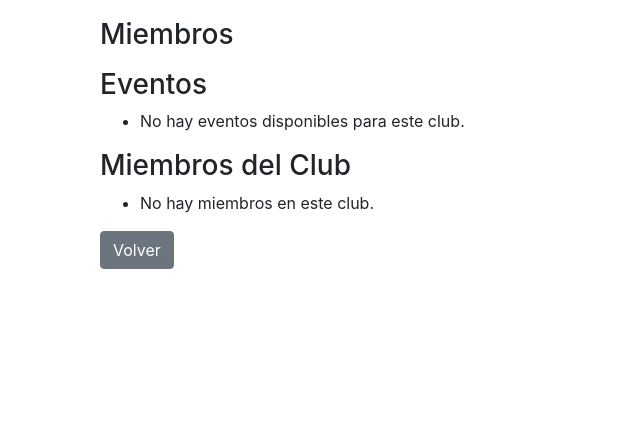
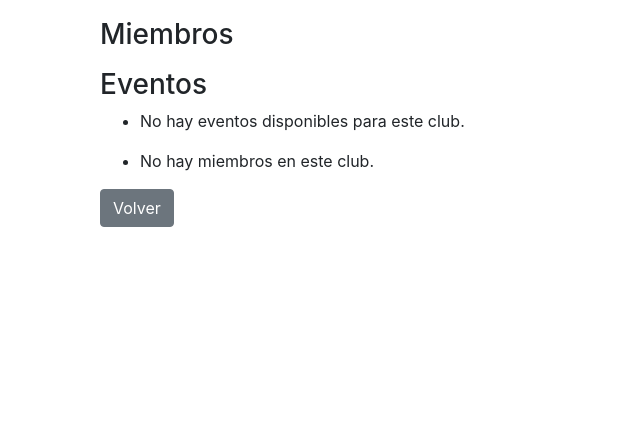
Before and after one commit to hidravneno/gestion_clubes-bien, a Django app: template templates/clubes/detalle_club.html in a window 1280 px wide. Shown: the part 220-643 px from the top of the page, without its empty margins (0-640 px from the left). Run offline with Django 4.2, Linux system fonts and the light colour scheme; the template is opened without the code that fills it, so the values that code supplies are empty; some libraries are stand-ins or nearby versions.

Commit message:
elimine el x2 de Miembros

```diff
--- a/templates/clubes/detalle_club.html
+++ b/templates/clubes/detalle_club.html
@@ -22,8 +22,6 @@
         <li>No hay eventos disponibles para este club.</li>
         {% endfor %}
     </ul>
-
-    <h3>Miembros del Club</h3>
 <ul>
     {% for miembro in club.miembros.all %}
         <li>{{ miembro.username }}</li>
```
